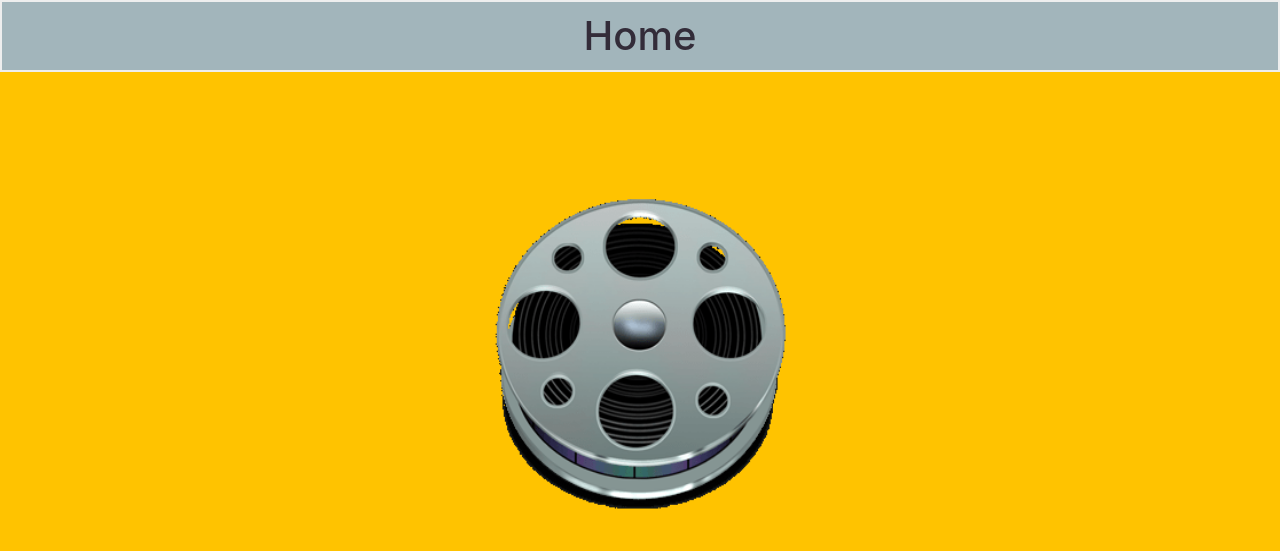
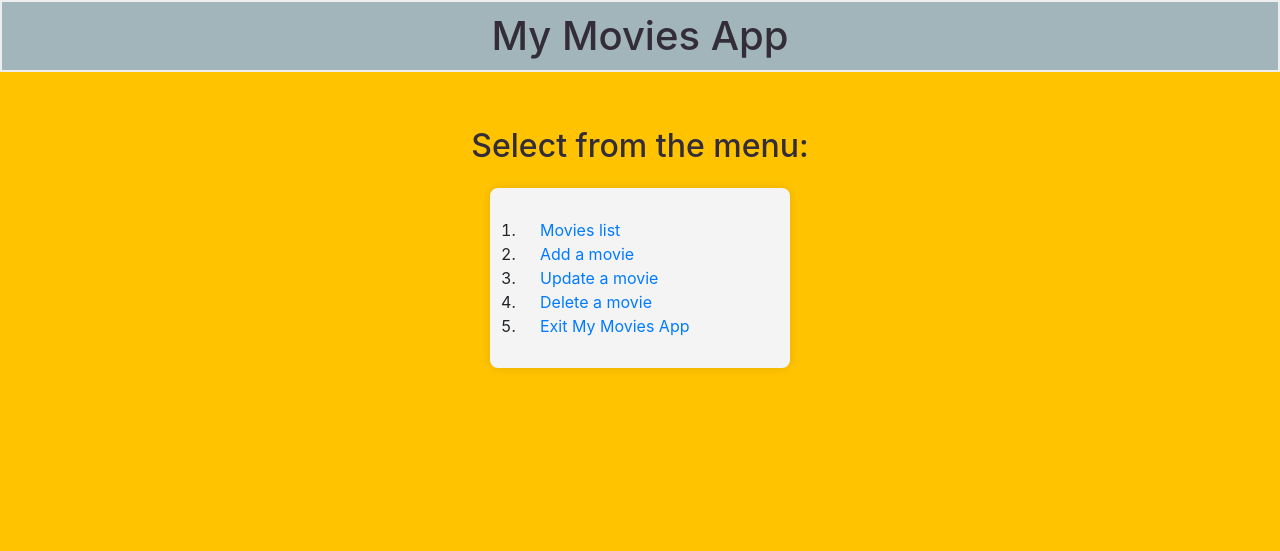
Before and after one commit to Lolisolera/My-Movies-App, a Flask app: page / in a window 1280 px wide. Shown: the part 60-611 px from the top of the page. Run offline with Flask 3, Linux system fonts and the light colour scheme; some libraries are stand-ins or nearby versions.

Commit message:
Menu page updated

```diff
--- a/templates/base.html
+++ b/templates/base.html
@@ -17,7 +17,7 @@
     <link rel="icon" href="{{ url_for('static', filename='favicon.ico') }}" type="image/x-icon">
 
     {% block title %}
-    <title>Home Page</title>
+    <title>Movies Menu Page</title>
     {% endblock %}
 
 
@@ -39,9 +39,16 @@
 
     {% block content %}
 
-    <h1>Home</h1>
+    <h1 class="margin">My Movies App</h1>
 
-    <a href="/menu"><img class="movie" src="static/images/film.png" alt="Movie image"></a>
+    <h2>Select from the menu:</h2>
+    <ol>
+        <li><a href="/list">Movies list</a></li>
+        <li><a href="/add">Add a movie</a></li>
+        <li><a href="/update">Update a movie</a></li>
+        <li><a href="/delete">Delete a movie</a></li>
+        <li><a href="/exit">Exit My Movies App</a></li>
+    </ol>
 
     {% endblock %}
 
--- a/templates/delete.html
+++ b/templates/delete.html
@@ -15,5 +15,4 @@
 
 </form>
 
-
 {% endblock %}
--- a/templates/menu.html
+++ b/templates/menu.html
@@ -6,7 +6,7 @@
 {% endblock %}
 
 
-{% block content %}
+<!--{% block content %}
 <h1 class="margin">My Movies App</h1>
 
 <h2>Select from the menu:</h2>
```
